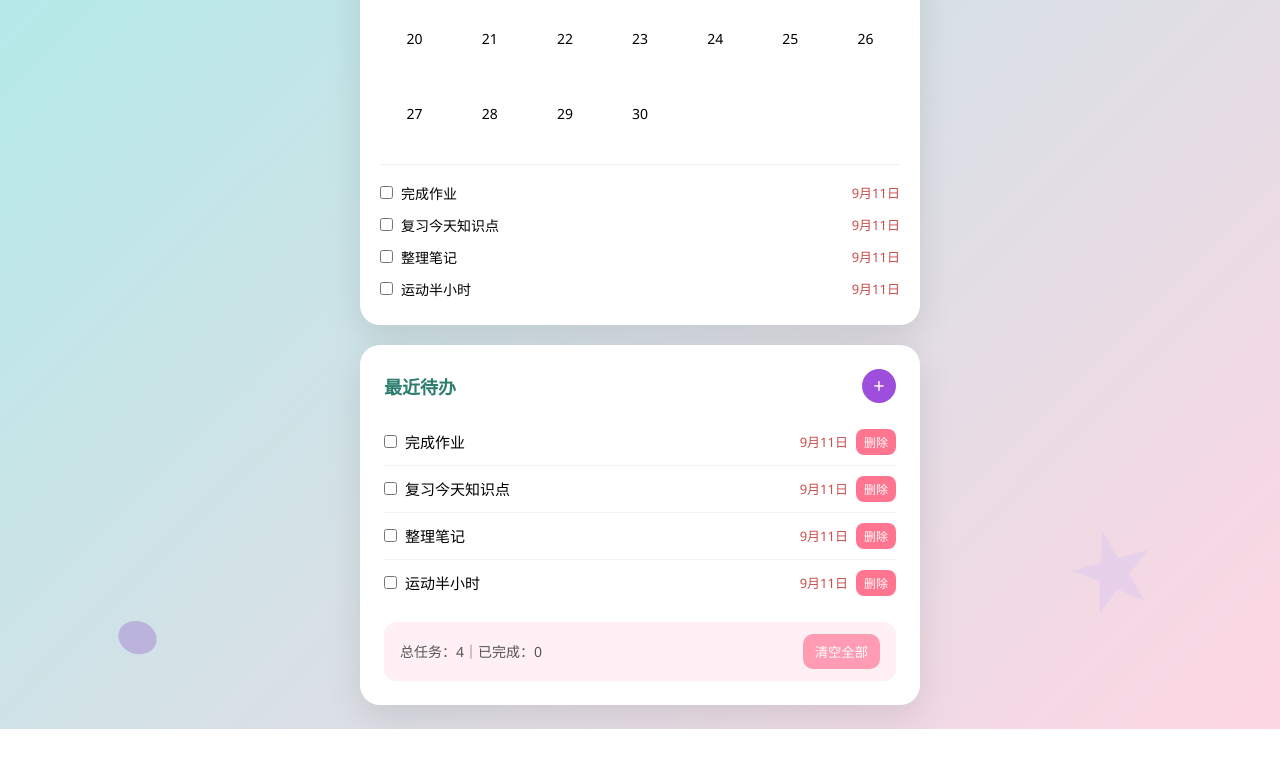
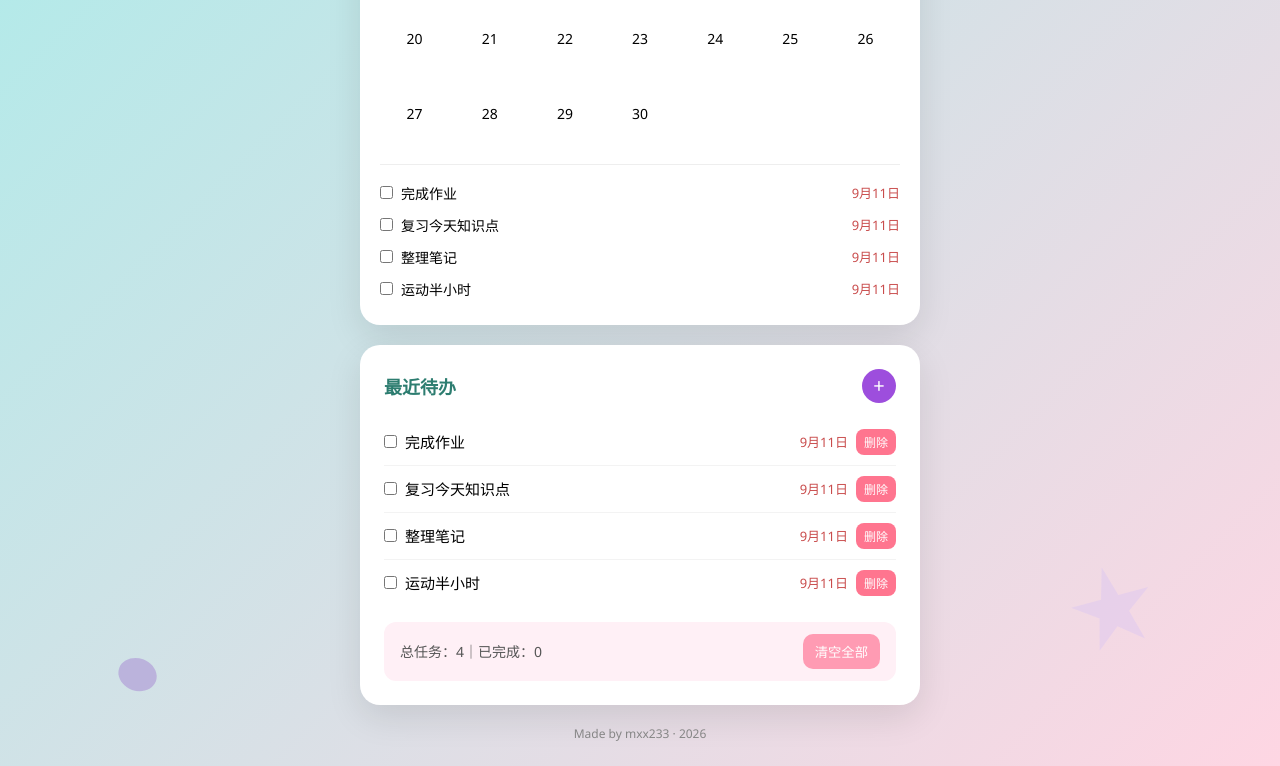
Before and after one commit to mxx233/todo-app, a plain HTML site: page index.html in a window 1280 px wide. Shown: the part 342-1108 px from the top of the page. Before the commit the page ends 1071 px from the top, so only its background shows below. Drawn offline with Linux system fonts and the light colour scheme.

Commit message:
feat: 添加页面署名

```diff
--- a/index.html
+++ b/index.html
@@ -574,5 +574,6 @@
         renderDayTodo();
         renderRecentTodo();
     </script>
+<p style="text-align:center;color:#888;font-size:12px;margin-top:20px;">Made by mxx233 · 2026</p>
 </body>
 </html>
```
